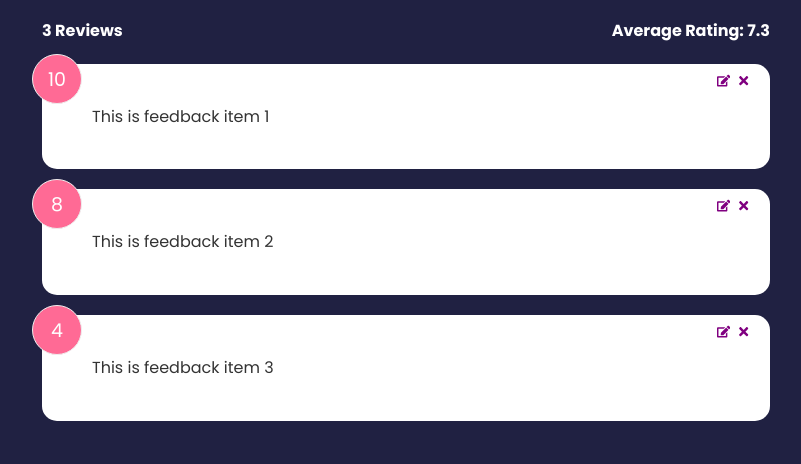
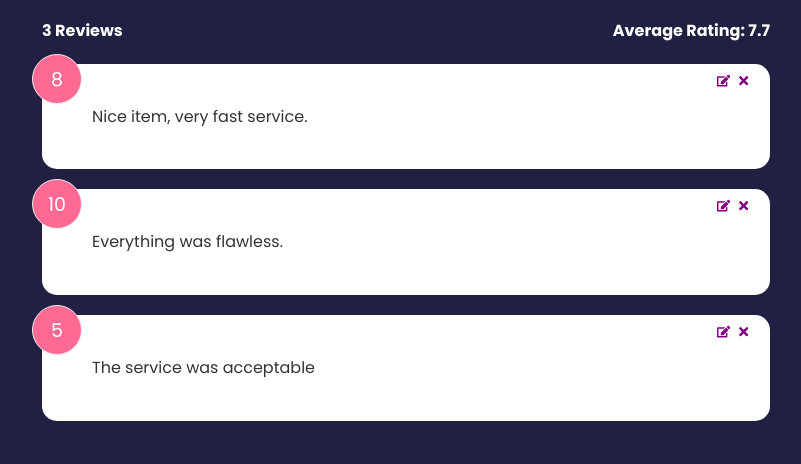
Before and after one commit to codeherbert/feedback-app-plus, a React (Create React App) app: page / in a window 1280 px wide. Shown: the part 395-859 px from the top of the page, without its empty margins (234-1035 px from the left). Built offline with nearby package versions, Linux system fonts and the light colour scheme.

Commit message:
updates text for default feedback and About Page

```diff
--- a/src/components/AboutIconLink.js
+++ b/src/components/AboutIconLink.js
@@ -5,7 +5,7 @@ import { Link } from 'react-router-dom';
 const AboutIconLink = () => {
     return (
         <div className="about-link">
-            <Link to='/about'>
+            <Link title="About This App" to='/about'>
                 <FaQuestion size="30" />
             </Link>
         </div>
--- a/src/context/FeedbackContext.js
+++ b/src/context/FeedbackContext.js
@@ -7,18 +7,18 @@ export const FeedbackProvider = ({children}) => {
     const [feedback, setFeedback] = useState([
         {
             id: 1,
-            text: 'This is feedback item 1',
+            text: 'Nice item, very fast service.',
+            rating: 8
+        },
+        {
+            id: 2,
+            text: 'Everything was flawless.',
             rating: 10
         },
         {
-            id: 2,
-            text: 'This is feedback item 2',
-            rating: 8
-        },
-        {
             id: 3,
-            text: 'This is feedback item 3',
-            rating: 4
+            text: 'The service was acceptable',
+            rating: 5
         }
     ]);
 
--- a/src/pages/AboutPage.js
+++ b/src/pages/AboutPage.js
@@ -8,8 +8,8 @@ function AboutPage () {
             <Card>
                 <h1>About Page</h1>
                 <p className="info-one">This is a React app that allows feedback for a product or service.</p>
-                <p className="info-two">The user can add a comment along with a rating of 1-10. The comments can also be deleted.</p>
-                <p className="info-version">Version: 1.0</p>
+                <p className="info-two">The user can add a comment along with a rating of 1-10. The comments can also be deleted, or even edited.</p>
+                <p className="info-version">Version: 1.5</p>
                 <Link to='/'>Back to Home</Link>
             </Card>
         </div>
```
